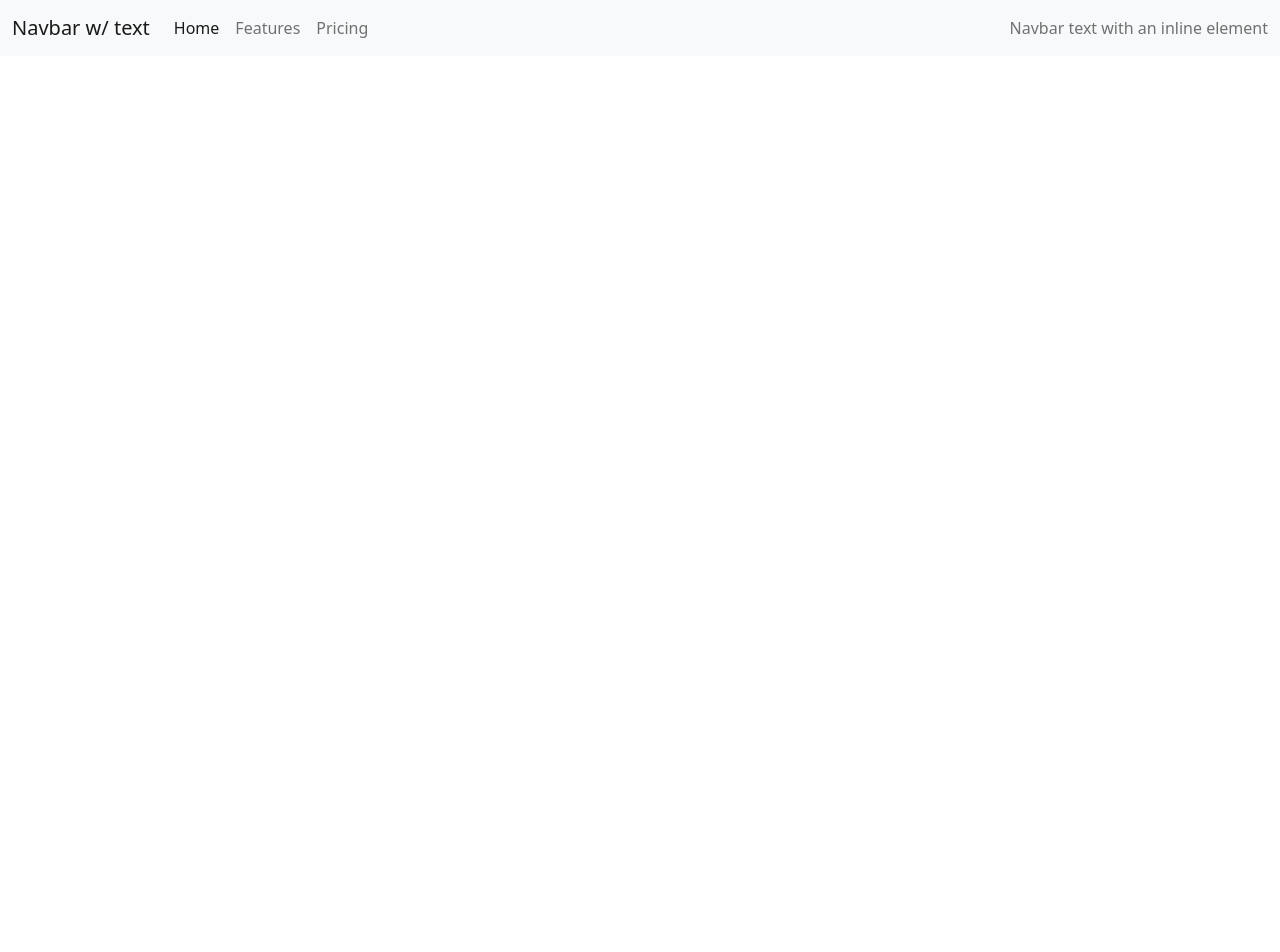
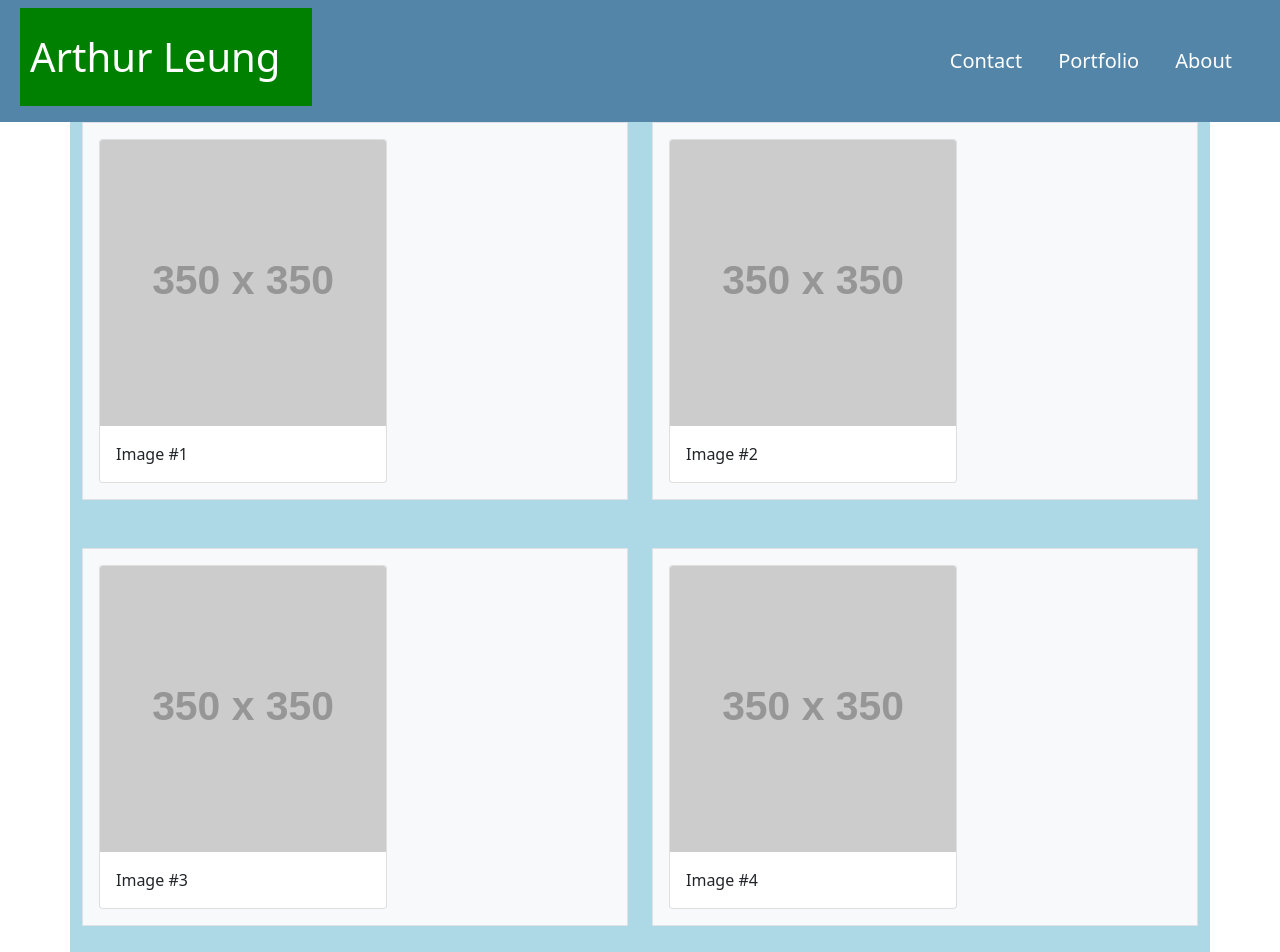
Before and after one commit to Artydabomb/artydabomb.github.io, a plain HTML site: page portfolio.html in a window 1280 px wide. Shown: the top 952 px of the page. Before the commit the page ends 800 px from the top, so only its background shows below. Drawn offline with nearby package versions, Linux system fonts and the light colour scheme; placeholder pictures from the web are drawn by us.

Commit message:
Completed skeleton of portfolio.html

```diff
--- /dev/null
+++ b/PFstyle.css
@@ -0,0 +1,38 @@
+nav{
+    background-color: #5385a9;
+    color:white;
+}
+
+/* Formatting main header icon */
+.main-header{
+    background-color: green;
+    font-size: 40px;
+    padding-top: 25px;
+    padding-bottom: 25px;
+    padding-left: 10px;
+    margin-left: 20px;
+    width: 30%;
+}
+
+#navbar7{
+    padding-right: 20px;
+}
+
+.nav-link{
+    font-size: 20px;
+    color: white !important;
+    margin-right: 20px;
+}
+
+.sub-header{
+}
+
+/* Can't change the color of the li elements using the following format
+.navbar-nav .ms-auto li a{
+    color: white !important;
+}
+*/
+
+.container{
+    background-color: lightblue;
+}
--- a/portfolio.html
+++ b/portfolio.html
@@ -5,38 +5,115 @@
     <meta charset="UTF-8">
     <meta name="viewport" content="width=device-width, initial-scale=1.0">
     <title>Arthur Leung's Portfolio</title>
-    <!--Code required to integrate Bootstrap code-->
+    <!--CSS stylesheet required to integrate Bootstrap code-->
     <link href="https://cdn.jsdelivr.net/npm/bootstrap@5.0.0-beta1/dist/css/bootstrap.min.css" rel="stylesheet"
         integrity="sha384-giJF6kkoqNQ00vy+HMDP7azOuL0xtbfIcaT9wjKHr8RbDVddVHyTfAAsrekwKmP1" crossorigin="anonymous">
+    <!--Linking CSS-->
+    <link rel="stylesheet" type="text/css" href="PFstyle.css">
 </head>
 
 <body>
     <!--Nav Bar-->
-    <nav class="navbar navbar-expand-lg navbar-light bg-light">
-        <div class="container-fluid">
-            <a class="navbar-brand" href="#">Navbar w/ text</a>
-            <button class="navbar-toggler" type="button" data-bs-toggle="collapse" data-bs-target="#navbarText"
-                aria-controls="navbarText" aria-expanded="false" aria-label="Toggle navigation">
+    <nav class="navbar navbar-expand-md navbar-light">
+        <!--** Creating an optional link for the future, when clickingo on name/icon **
+            <a href=" /" class="navbar-brand">Arthur Leung</a> -->
+        <h1 class="main-header">Arthur Leung</h1>
+        <button class="navbar-toggler" type="button" data-toggle="collapse" data-target="#navbar7">
             <span class="navbar-toggler-icon"></span>
         </button>
-            <div class="collapse navbar-collapse" id="navbarText">
-                <ul class="navbar-nav me-auto mb-2 mb-lg-0">
+        <section class="navbar-collapse collapse justify-content-stretch" id="navbar7">
+            <ul class="navbar-nav ms-auto">
                 <li class="nav-item">
-                        <a class="nav-link active" aria-current="page" href="#">Home</a>
+                    <a class="nav-link" href="#">Contact</a>
                 </li>
                 <li class="nav-item">
-                        <a class="nav-link" href="#">Features</a>
+                    <a class="nav-link" href="#">Portfolio</a>
                 </li>
                 <li class="nav-item">
-                        <a class="nav-link" href="#">Pricing</a>
+                    <a class="nav-link" href="#">About</a>
                 </li>
             </ul>
-                <span class="navbar-text">
-                    Navbar text with an inline element
-                </span>
+        </section>
+    </nav>
+
+    <!-- Portfolio section of the webpage -->
+    <article class="container overflow-hidden">
+        <section class="row gy-5">
+
+            <!--Card #1-->
+            <section class="col-6">
+                <div class="p-3 border bg-light">
+                    <div class="card" style="width: 18rem;">
+                        <img src="https://via.placeholder.com/350" class="card-img-top" alt="...">
+                        <div class="card-body">
+                            <p class="card-text">Image #1</p>
                         </div>
                     </div>
-    </nav>
+                </div>
+            </section>
+
+            <!--Card #2-->
+            <section class="col-6">
+                <div class="p-3 border bg-light">
+                    <div class="card" style="width: 18rem;">
+                        <img src="https://via.placeholder.com/350" class="card-img-top" alt="...">
+                        <div class="card-body">
+                            <p class="card-text">Image #2</p>
+                        </div>
+                    </div>
+                </div>
+            </section>
+
+            <!--Card #3-->
+            <section class="col-6">
+                <div class="p-3 border bg-light">
+                    <div class="card" style="width: 18rem;">
+                        <img src="https://via.placeholder.com/350" class="card-img-top" alt="...">
+                        <div class="card-body">
+                            <p class="card-text">Image #3</p>
+                        </div>
+                    </div>
+                </div>
+            </section>
+
+            <!--Card #4-->
+            <section class="col-6">
+                <div class="p-3 border bg-light">
+                    <div class="card" style="width: 18rem;">
+                        <img src="https://via.placeholder.com/350" class="card-img-top" alt="...">
+                        <div class="card-body">
+                            <p class="card-text">Image #4</p>
+                        </div>
+                    </div>
+                </div>
+            </section>
+
+            <!--Card #5-->
+            <div class="col-6">
+                <div class="p-3 border bg-light">
+                    <div class="card" style="width: 18rem;">
+                        <img src="https://via.placeholder.com/350" class="card-img-top" alt="...">
+                        <div class="card-body">
+                            <p class="card-text">Image #5</p>
+                        </div>
+                    </div>
+                </div>
+            </div>
+
+            <!--Card #6-->
+            <div class="col-6">
+                <div class="p-3 border bg-light">
+                    <div class="card" style="width: 18rem;">
+                        <img src="https://via.placeholder.com/350" class="card-img-top" alt="...">
+                        <div class="card-body">
+                            <p class="card-text">Image #6</p>
+                        </div>
+                    </div>
+                </div>
+            </div>
+        </section>
+    </article>
+
 </body>
 
 </html>
```
Lines whose indentation alone changed are shown as unchanged.
